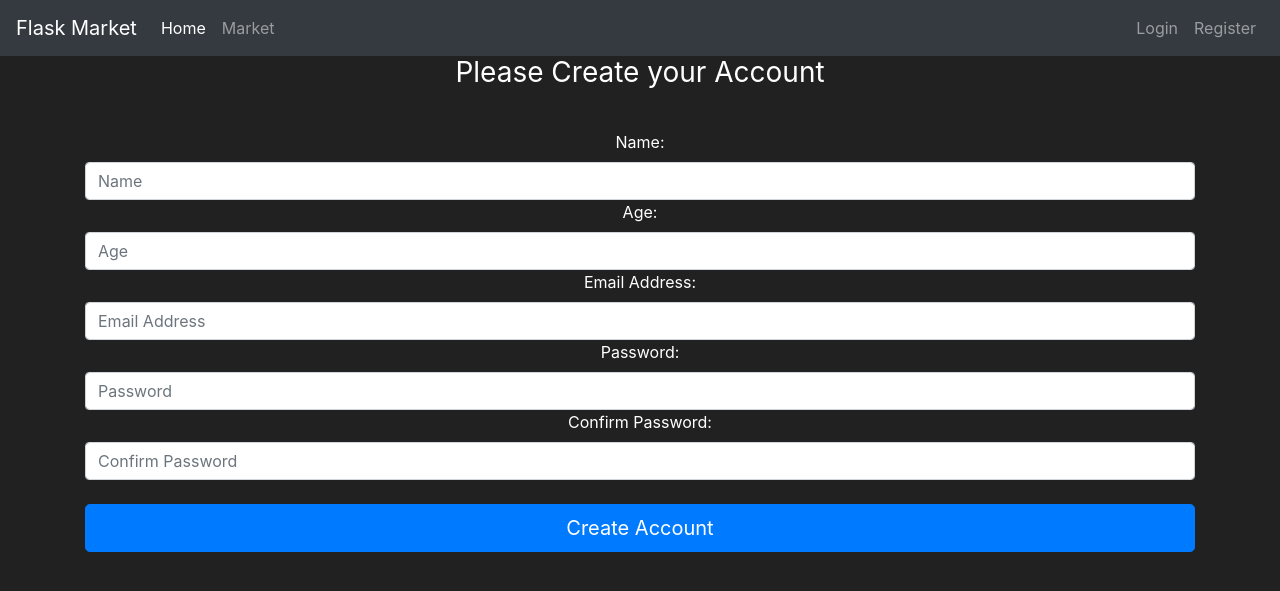
After one commit to Ritwick01/Biz-Bay, a Flask app: page /register in a window 1280 px wide. The commit adds this page. Shown: the top 591 px of the page. Run offline with Flask 2, Linux system fonts and the light colour scheme; some libraries are stand-ins or nearby versions.

Commit message:
Added Registration Page

```diff
--- a/app.py
+++ b/app.py
@@ -1,8 +1,15 @@
 from flask import Flask, render_template
+from flask_wtf import FlaskForm
+from wtforms import StringField, PasswordField, SubmitField
+
 app = Flask(__name__)
 import mysql.connector
 mydb=mysql.connector.connect(host="localhost",user="root",passwd="password", database="testing")
 mycursor = mydb.cursor()
+app.config.update(dict(
+    SECRET_KEY="powerful secretkey",
+    WTF_CSRF_SECRET_KEY="a csrf secret key"
+))
 
 @app.route('/')
 @app.route('/home')
@@ -14,3 +21,17 @@ def market_page():
     mycursor.execute("SELECT * FROM Ads")
     myresult = mycursor.fetchall()
     return render_template('market.html', myresult=myresult)
+
+class RegisterForm(FlaskForm):
+    username = StringField(label='Name:')
+    age = StringField(label='Age:')
+    email_address = StringField(label='Email Address:')
+    password1 = PasswordField(label='Password:')
+    password2 = PasswordField(label='Confirm Password:')
+    phoneno = StringField(label='Phone Number:')
+    submit = SubmitField(label='Create Account')
+
+@app.route('/register')
+def register_page():
+    form = RegisterForm()
+    return render_template('register.html', form=form)
--- a/templates/base.html
+++ b/templates/base.html
@@ -1,80 +1,60 @@
-<!DOCTYPE html>
-<html>
-  <head>
-    <meta charset="utf-8" />
-    <meta name="viewport" content="width=device-width, initial-scale=1" />
-    <link
-      rel="stylesheet"
-      href="https://stackpath.bootstrapcdn.com/bootstrap/4.4.1/css/bootstrap.min.css"
-      integrity="sha384-Vkoo8x4CGsO3+Hhxv8T/Q5PaXtkKtu6ug5TOeNV6gBiFeWPGFN9MuhOf23Q9Ifjh"
-      crossorigin="anonymous"
-    />
-    <link
-      rel="stylesheet"
-      href="https://stackpath.bootstrapcdn.com/font-awesome/4.7.0/css/font-awesome.min.css"
-      crossorigin="anonymous"
-    />
+<!doctype html>
+<html lang="en">
+   <head>
+      <!-- Required meta tags -->
+      <meta charset="utf-8">
+      <meta name="viewport" content="width=device-width, initial-scale=1, shrink-to-fit=no">
+      <!-- Bootstrap CSS -->
+      <link rel="stylesheet" href="https://cdn.jsdelivr.net/npm/bootstrap@4.5.3/dist/css/bootstrap.min.css" integrity="sha384-TX8t27EcRE3e/ihU7zmQxVncDAy5uIKz4rEkgIXeMed4M0jlfIDPvg6uqKI2xXr2" crossorigin="anonymous">
+      <title>
+          {% block title %}
 
-    <title>{% block title %}Home{% endblock %}</title>
-  </head>
-  <body>
-    <nav class="navbar navbar-expand-lg navbar-dark bg-dark">
-      <button
-        class="navbar-toggler"
-        type="button"
-        data-toggle="collapse"
-        data-target="#navbar"
-      >
+          {% endblock %}
+      </title>
+   </head>
+   <body>
+    <nav class="navbar navbar-expand-md navbar-dark bg-dark">
+      <a class="navbar-brand" href="#">Flask Market</a>
+      <button class="navbar-toggler" type="button" data-toggle="collapse" data-target="#navbarNav">
         <span class="navbar-toggler-icon"></span>
       </button>
-      <div class="collapse navbar-collapse" id="navbar">
-        <div class="navbar-nav">
-          <a class="nav-item nav-link" id="home" href="/">Home</a>
-          <a class="nav-item nav-link" id="logout" href="/logout">Logout</a>
-          <a class="nav-item nav-link" id="login" href="/login">Login</a>
-          <a class="nav-item nav-link" id="signUp" href="/sign-up">Sign Up</a>
-        </div>
+      <div class="collapse navbar-collapse" id="navbarNav">
+        <ul class="navbar-nav mr-auto">
+            <li class="nav-item active">
+                <a class="nav-link" href="{{ url_for('home_page') }}">Home <span class="sr-only">(current)</span></a>
+            </li>
+            <li class="nav-item">
+                <a class="nav-link" href="{{ url_for('market_page') }}">Market</a>
+            </li>
+        </ul>
+        <ul class="navbar-nav">
+            <li class="nav-item">
+                <a class="nav-link" href="#">Login</a>
+            </li>
+            <li class="nav-item">
+                <a class="nav-link" href="{{ url_for('register_page') }}">Register</a>
+            </li>
+        </ul>
       </div>
     </nav>
+      {% block content %}
 
-    {% with messages = get_flashed_messages(with_categories=true) %} {% if
-    messages %} {% for category, message in messages %} {% if category ==
-    'error' %}
-    <div class="alert alert-danger alter-dismissable fade show" role="alert">
-      {{ message }}
-      <button type="button" class="close" data-dismiss="alert">
-        <span aria-hidden="true">&times;</span>
-      </button>
-    </div>
-    {% else %}
-    <div class="alert alert-success alter-dismissable fade show" role="alert">
-      {{ message }}
-      <button type="button" class="close" data-dismiss="alert">
-        <span aria-hidden="true">&times;</span>
-      </button>
-    </div>
-    {% endif %} {% endfor %} {% endif %} {% endwith %}
+      {% endblock %}
+      <!-- Future Content here -->
 
-    <div class="container">{% block content %} {% endblock %}</div>
-    <script
-      src="https://code.jquery.com/jquery-3.2.1.slim.min.js"
-      integrity="sha384-KJ3o2DKtIkvYIK3UENzmM7KCkRr/rE9/Qpg6aAZGJwFDMVNA/GpGFF93hXpG5KkN"
-      crossorigin="anonymous"
-    ></script>
-    <script
-      src="https://cdnjs.cloudflare.com/ajax/libs/popper.js/1.12.9/umd/popper.min.js"
-      integrity="sha384-ApNbgh9B+Y1QKtv3Rn7W3mgPxhU9K/ScQsAP7hUibX39j7fakFPskvXusvfa0b4Q"
-      crossorigin="anonymous"
-    ></script>
-    <script
-      src="https://maxcdn.bootstrapcdn.com/bootstrap/4.0.0/js/bootstrap.min.js"
-      integrity="sha384-JZR6Spejh4U02d8jOt6vLEHfe/JQGiRRSQQxSfFWpi1MquVdAyjUar5+76PVCmYl"
-      crossorigin="anonymous"
-    ></script>
 
-    <script
-      type="text/javascript"
-      src="{{ url_for('static', filename='index.js') }}"
-    ></script>
-  </body>
+
+      <!-- Optional JavaScript -->
+      <!-- jQuery first, then Popper.js, then Bootstrap JS -->
+      <script src='https://kit.fontawesome.com/a076d05399.js'></script>
+      <script src="https://code.jquery.com/jquery-3.5.1.slim.min.js" integrity="sha384-DfXdz2htPH0lsSSs5nCTpuj/zy4C+OGpamoFVy38MVBnE+IbbVYUew+OrCXaRkfj" crossorigin="anonymous"></script>
+      <script src="https://cdn.jsdelivr.net/npm/popper.js@1.16.1/dist/umd/popper.min.js" integrity="sha384-9/reFTGAW83EW2RDu2S0VKaIzap3H66lZH81PoYlFhbGU+6BZp6G7niu735Sk7lN" crossorigin="anonymous"></script>
+      <script src="https://stackpath.bootstrapcdn.com/bootstrap/4.5.2/js/bootstrap.min.js" integrity="sha384-B4gt1jrGC7Jh4AgTPSdUtOBvfO8shuf57BaghqFfPlYxofvL8/KUEfYiJOMMV+rV" crossorigin="anonymous"></script>
+   </body>
+   <style>
+      body {
+      background-color: #212121;
+      color: white
+      }
+   </style>
 </html>
--- /dev/null
+++ b/templates/register.html
@@ -0,0 +1,36 @@
+{% extends 'base.html' %}
+{% block title %}
+Register Page
+{% endblock %}
+
+{% block content %}
+<body class="text-center">
+    <div class="container">
+        <form method="POST" class="form-register" style="color:white">
+            <h1 class="h3 mb-3 font-weight-normal">
+                Please Create your Account
+            </h1>
+            <br>
+            {{ form.username.label() }}
+            {{ form.username(class="form-control", placeholder="Name") }}
+
+            {{ form.age.label() }}
+            {{ form.age(class="form-control", placeholder="Age") }}
+
+            {{ form.email_address.label() }}
+            {{ form.email_address(class="form-control", placeholder="Email Address") }}
+
+            {{ form.password1.label() }}
+            {{ form.password1(class="form-control", placeholder="Password") }}
+
+            {{ form.password2.label() }}
+            {{ form.password2(class="form-control", placeholder="Confirm Password") }}
+
+            <br>
+
+            {{ form.submit(class="btn btn-lg btn-block btn-primary") }}
+
+        </form>
+    </div>
+</body>
+{% endblock %}
```
Also changed, not shown: templates/home.html (+7 -58 lines), templates/signup.html (deleted, +0 -68 lines).
